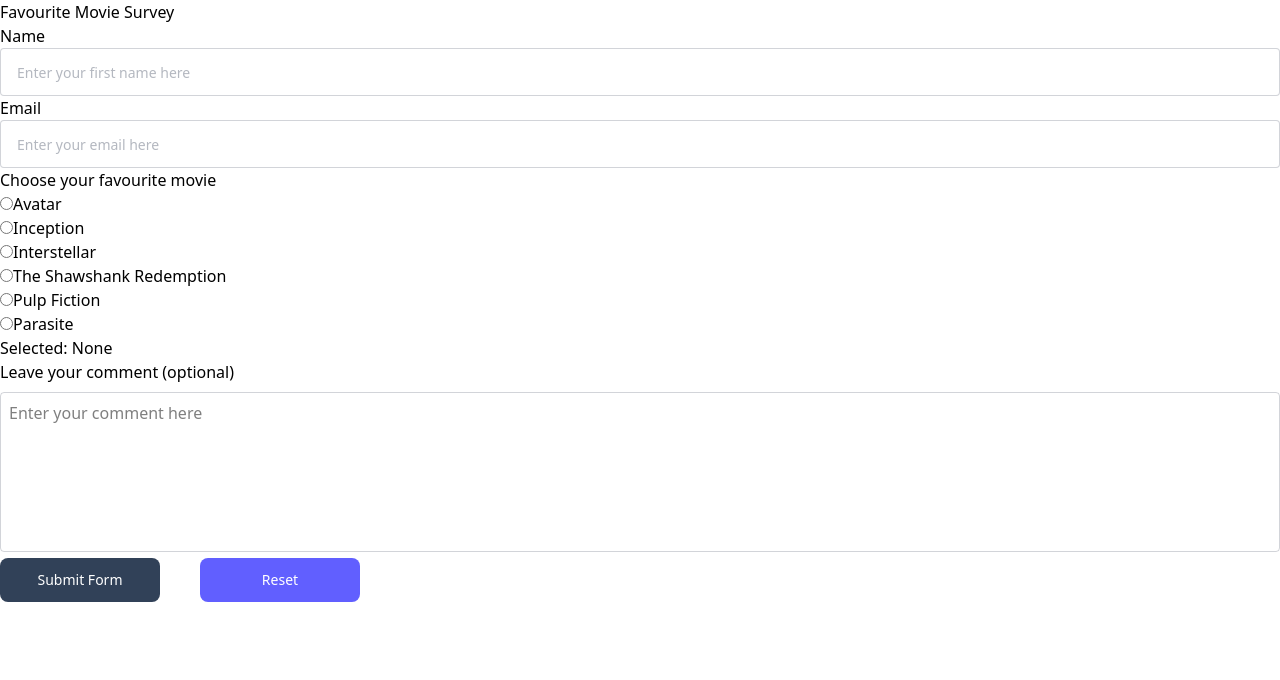
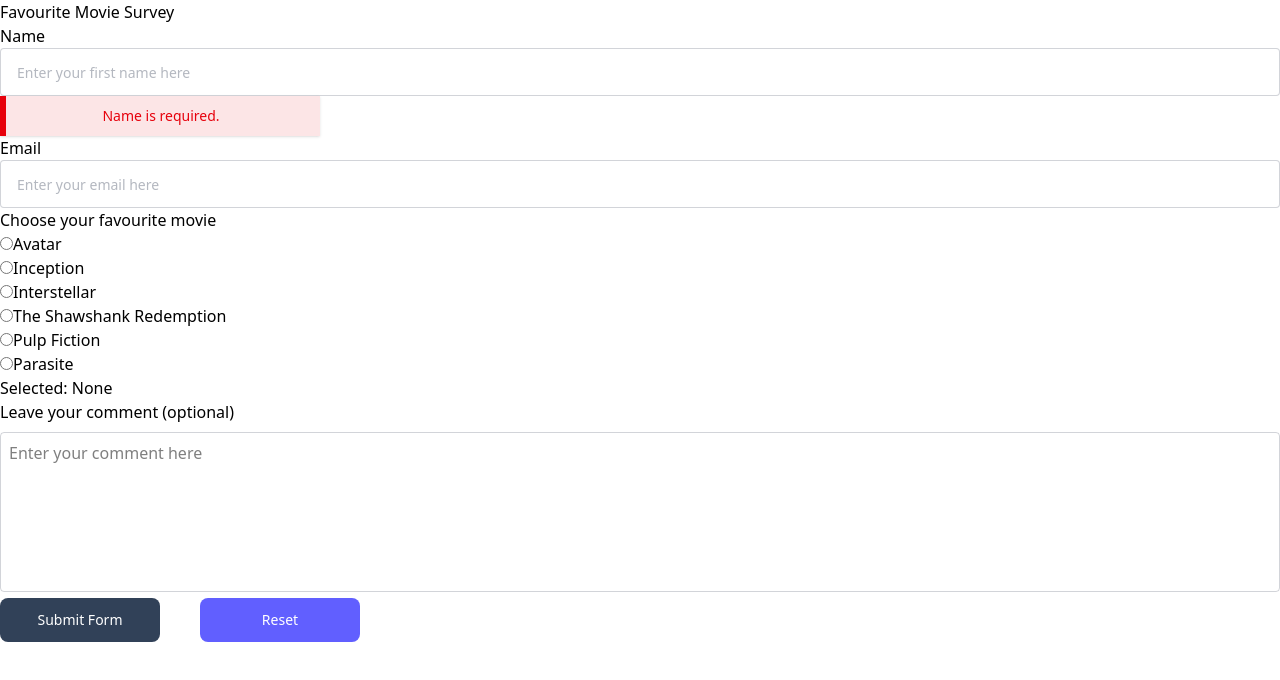
Before and after one commit to tatchunari/favourite-movie-form, a React (Vite) app: page / in a window 1280 px wide. Both pictures are taken after typing "Sample", "name@example.com", "Sample" into the empty fields and a click on the button "Reset". Shown: the top 680 px of the page. Built offline with nearby package versions, Linux system fonts and the light colour scheme.

Commit message:
feat: add WarningMessage Component

```diff
--- /dev/null
+++ b/src/components/WarningMessage.jsx
@@ -0,0 +1,14 @@
+const WarningMessage = (props) => {
+  return (
+    <div className="flex items-center justify-between text-red-600 max-w-80 w-full bg-red-600/10 h-10 shadow">
+    <div className="h-full w-1.5 bg-red-600"></div>
+    <div className="flex items-center">
+        <p className="text-sm ml-2">{props.inputType} is required.</p>
+    </div>
+    <button type="button" aria-label="close" className="active:scale-90 transition-all mr-3">
+    </button>
+</div>
+  )
+}
+
+export default WarningMessage
--- a/src/pages/Form.jsx
+++ b/src/pages/Form.jsx
@@ -1,5 +1,6 @@
 import { useState } from "react"
 import MovieList from "../components/MovieList.jsx";
+import WarningMessage from "../components/WarningMessage.jsx";
 
 const Form = () => {
 
@@ -51,6 +52,9 @@ const Form = () => {
           />
           </div>
         </label>
+        {submitted && !name.trim() && (
+          <WarningMessage inputType="Name"/>
+          )}
 
         {/* Email */}
         <label>
```
